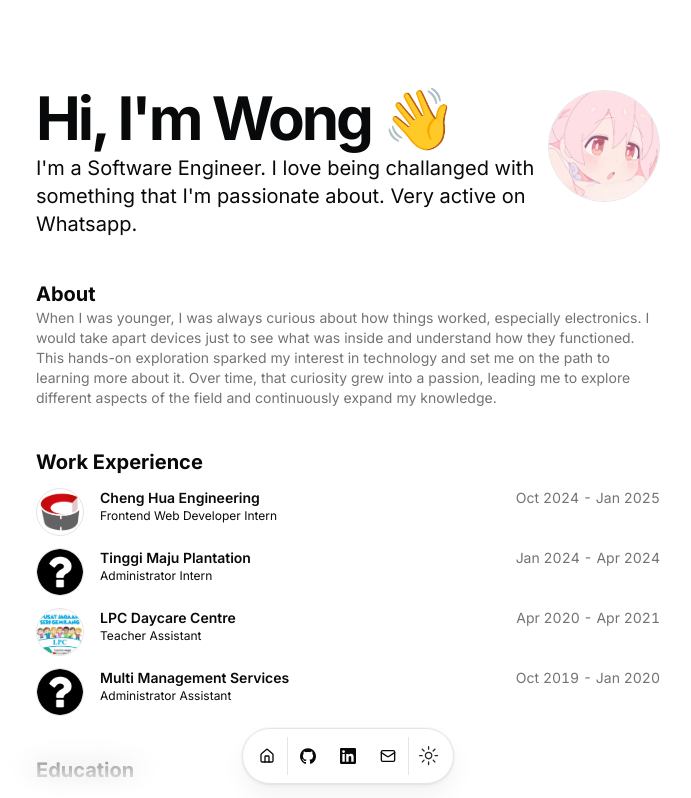
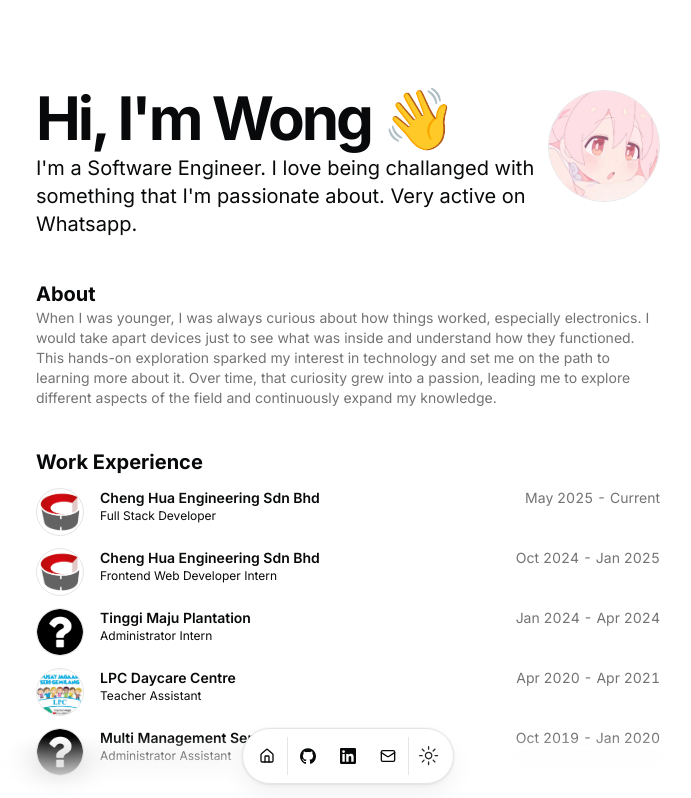
Before and after one commit to HongShie/HongShie.github.io, a Next.js app: page / in a window 1280 px wide. Shown: the top 798 px of the page, without its empty margins (292-983 px from the left). Built offline with nearby package versions, Linux system fonts and the light colour scheme.

Commit message:
modified:   src/data/resume.tsx

```diff
--- a/src/data/resume.tsx
+++ b/src/data/resume.tsx
@@ -75,7 +75,19 @@
 
   work: [
     {
-      company: "Cheng Hua Engineering",
+      company: "Cheng Hua Engineering Sdn Bhd",
+      href: "https://www.chenghua-m.com",
+      badges: [],
+      location: "Taman Sentosa, Klang",
+      title: "Full Stack Developer",
+      logoUrl: "/chenghua.png",
+      start: "May 2025",
+      end: "Current",
+      description:
+        "Implementing core functions on current developing internal system for the sake of digitalization for the company ",
+    },
+    {
+      company: "Cheng Hua Engineering Sdn Bhd",
       href: "https://www.chenghua-m.com",
       badges: [],
       location: "Taman Sentosa, Klang",
```
